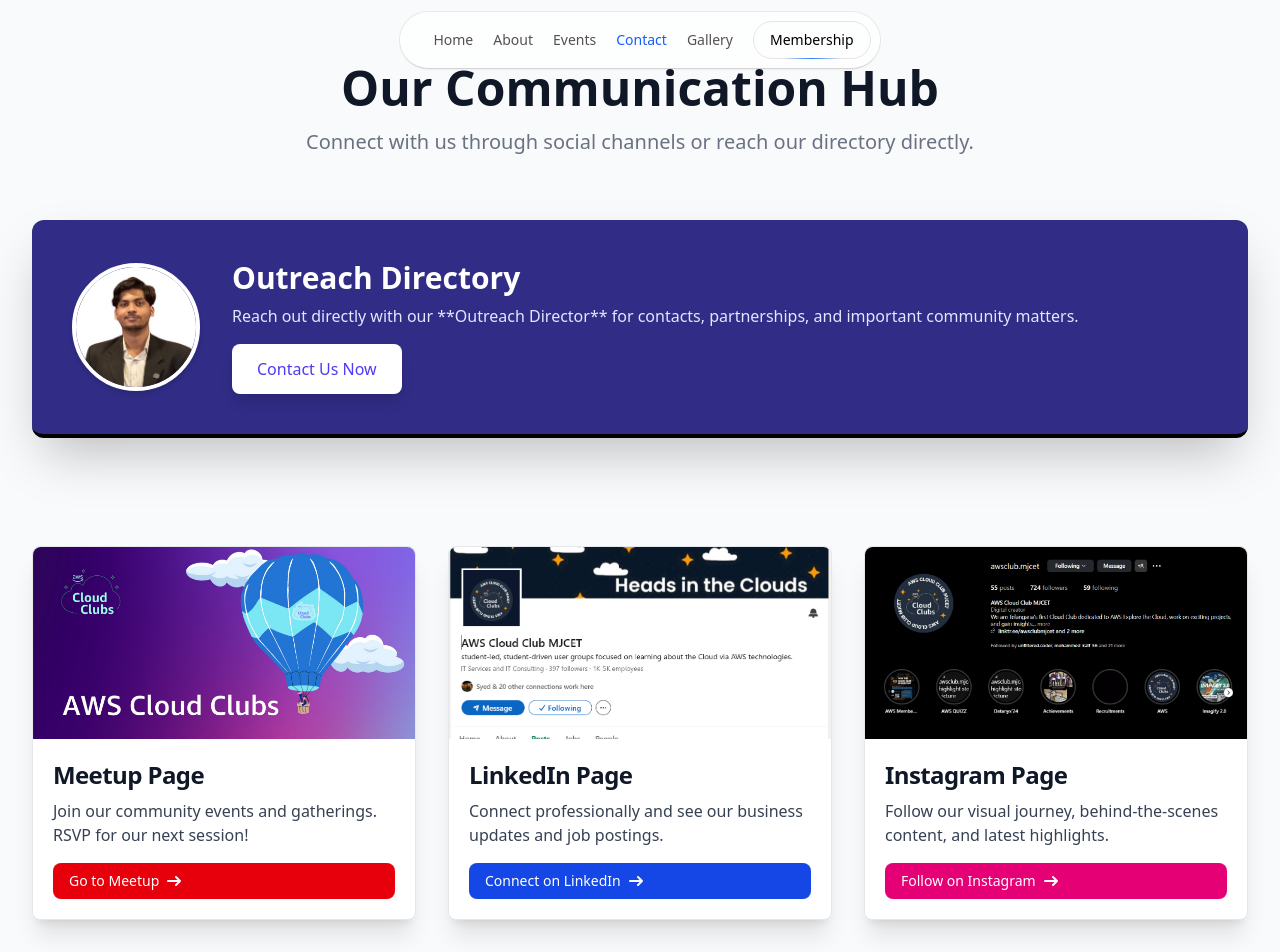
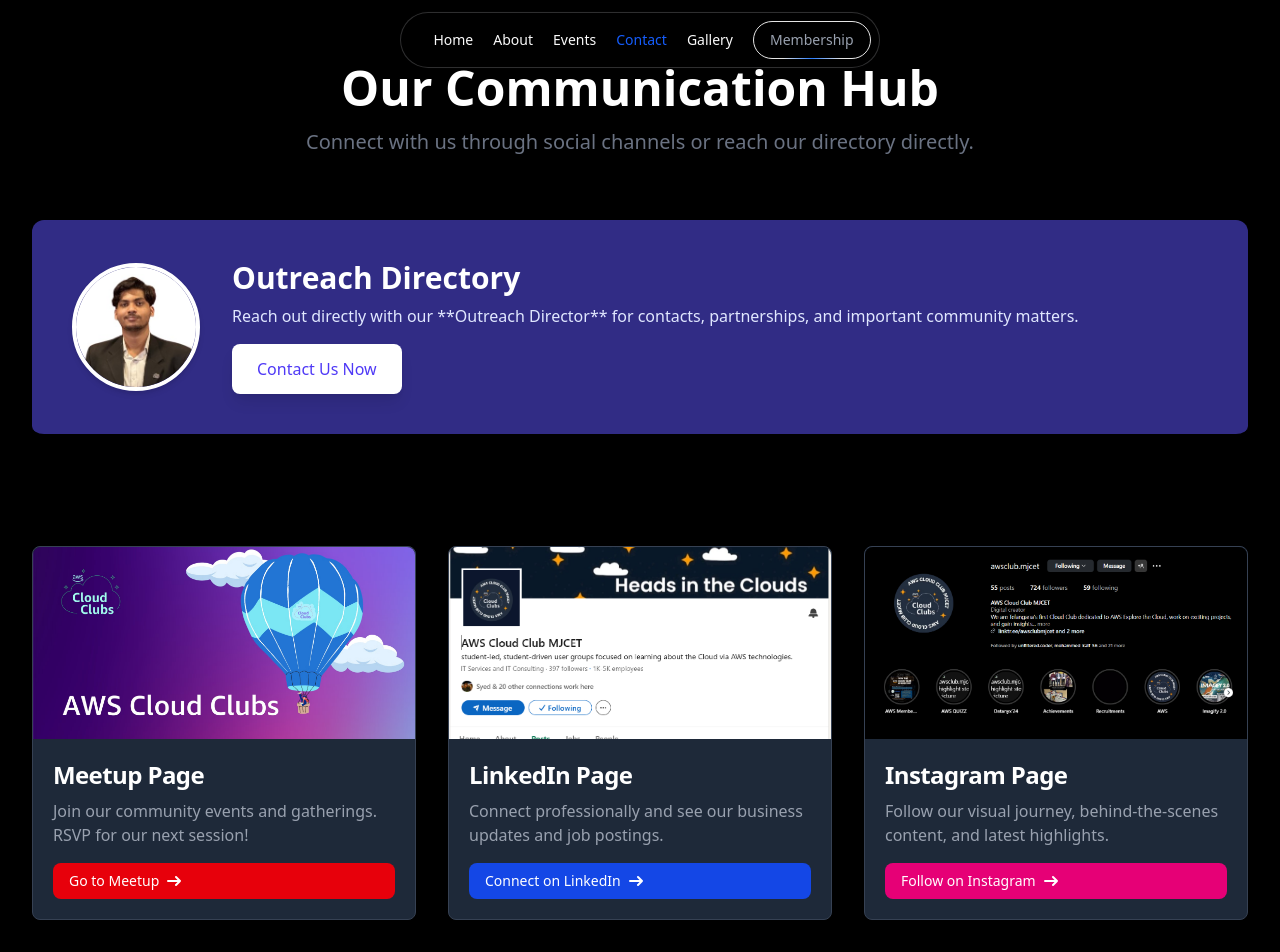
Before and after one commit to devShaik010/aws-website-v1, a React (Vite) app: page /contact in a window 1280 px wide. Shown: the top 952 px of the page. Built offline with nearby package versions, Linux system fonts and the light colour scheme.

Commit message:
Fixed theme issue in contacts page

```diff
--- a/src/components/Navbar/Navbar.jsx
+++ b/src/components/Navbar/Navbar.jsx
@@ -41,7 +41,7 @@
         animate={{ opacity: 1, y: 0 }}
         transition={{ duration: 0.3 }}
         className={cn(
-          "hidden md:flex max-w-fit fixed top-3 inset-x-0 mx-auto border border-transparent dark:border-white/[0.2] rounded-full dark:bg-black bg-white/70 backdrop-blur-md shadow-[0px_2px_3px_-1px_rgba(0,0,0,0.1),0px_1px_0px_0px_rgba(25,28,33,0.02),0px_0px_0px_1px_rgba(25,28,33,0.08)] z-[5000] pr-2 pl-8 py-2 items-center justify-center space-x-4"
+          "hidden md:flex max-w-fit fixed top-3 inset-x-0 mx-auto border border-transparent border-gray-200/[0.2] rounded-full bg-black bg-black/70 backdrop-blur-md shadow-[0px_2px_3px_-1px_rgba(0,0,0,0.1),0px_1px_0px_0px_rgba(25,28,33,0.02),0px_0px_0px_1px_rgba(25,28,33,0.08)] z-[5000] pr-2 pl-8 py-2 items-center justify-center space-x-4"
         )}
       >
         {navItems.map((navItem, idx) => (
@@ -49,7 +49,7 @@
             key={`link-desktop-${idx}`}
             to={navItem.link}
             className={cn(
-              "relative items-center flex space-x-1 text-neutral-600 hover:text-neutral-500 dark:text-neutral-50 dark:hover:text-neutral-300 group",
+              "relative items-center flex space-x-1 text-neutral-600 hover:text-neutral-500 text-neutral-50 dark:hover:text-neutral-300 group",
               location.pathname === navItem.link && "text-blue-600 dark:text-blue-400"
             )}
           >
@@ -61,7 +61,7 @@
           href={membershipFormLink}
           target="_blank"
           rel="noopener noreferrer"
-          className="border text-sm font-medium relative border-neutral-200 dark:border-white/[0.2] text-black dark:text-white px-4 py-2 rounded-full hover:bg-white/10 transition-colors"
+          className="border text-sm font-medium relative border-neutral-200 dark:border-white/[0.2] text-gray-400 px-4 py-2 rounded-full hover:bg-white/40 hover:text-black transition-colors"
         >
           <span>Membership</span>
           <span className="absolute inset-x-0 w-1/2 mx-auto -bottom-px bg-gradient-to-r from-transparent via-blue-500 to-transparent h-px" />
--- a/src/pages/Contact.jsx
+++ b/src/pages/Contact.jsx
@@ -32,7 +32,7 @@
 
 // Reusable Card Component based on the provided HTML structure
 const Card = ({ title, description, imageUrl, linkUrl, buttonText, buttonColor }) => (
-    <div className="max-w-sm bg-white border border-gray-200 rounded-lg shadow-xl dark:bg-gray-800 dark:border-gray-700 transition duration-300 transform hover:scale-[1.03] flex flex-col">
+    <div className="max-w-sm border border-gray-200 rounded-lg shadow-xl bg-gray-800 border-gray-700 transition duration-300 transform hover:scale-[1.03] flex flex-col">
         <a href={linkUrl} target="_blank" rel="noopener noreferrer">
             {/* Image section: we use object-cover to fit image in place of rounded-t-lg */}
             <img
@@ -43,11 +43,11 @@
         </a>
         <div className="p-5 flex flex-col justify-between flex-grow">
             <a href={linkUrl} target="_blank" rel="noopener noreferrer">
-                <h5 className="mb-2 text-2xl font-bold tracking-tight text-gray-900 dark:text-white">
+                <h5 className="mb-2 text-2xl font-bold tracking-tight text-gray-900 text-white">
                     {title}
                 </h5>
             </a>
-            <p className="mb-4 font-normal text-gray-700 dark:text-gray-400 flex-grow">
+            <p className="mb-4 font-normal text-gray-400 flex-grow">
                 {description}
             </p>
             <a
@@ -164,15 +164,15 @@
 
 function Contact() {
     return (
-        <div className="bg-gray-50 dark:bg-gray-900/80 min-h-screen py-16 px-4 sm:px-6 lg:px-8">
+        <div className=" dark:bg-gray-900/80 min-h-screen py-16 px-4 sm:px-6 lg:px-8">
             <div className="mx-auto max-w-7xl">
 
                 {/* Header */}
                 <div className="text-center mb-16">
-                    <h1 className="text-4xl font-extrabold text-gray-900 dark:text-white sm:text-5xl">
+                    <h1 className="text-4xl font-extrabold text-white sm:text-5xl">
                         Our Communication Hub
                     </h1>
-                    <p className="mt-4 text-xl text-gray-500 dark:text-gray-400">
+                    <p className="mt-4 text-xl text-gray-500">
                         Connect with us through social channels or reach our directory directly.
                     </p>
                 </div>
--- a/src/pages/Events.jsx
+++ b/src/pages/Events.jsx
@@ -12,7 +12,7 @@
       time: "9:00 AM(22-Nov) - 9:00 AM(23-Nov)",
       location: "Ghulam Ahmed Hall, MJCET",
       type: "Datathon",
-      description: "The Flagship event of AWS cloud club and IEEE SMC, 24-hour datathon event where students from various colleges come together to solve real-world problems using data science and machine learning. An event open to all enthusiastic minds across india.",
+      description: "The Flagship event of AWS cloud club MJCET and IEEE SMC MJCET, 24-hour datathon event where students from various colleges come together to solve real-world problems using data science and machine learning. An event open to all enthusiastic minds across india.",
       registrationLink: "https://datanyx.in/",
       image: "/images/datanyx.png",
       tags: ["Datathon", "AI ML", "Team building", "AWS", "Networking"]
--- a/src/pages/Gallery.jsx
+++ b/src/pages/Gallery.jsx
@@ -76,7 +76,7 @@
         <div className=" py-6 sm:py-8 lg:py-12">
             <div className="mx-auto max-w-screen-xl px-4 md:px-8">
                 <div className="mb-8 md:mb-12">
-                    <h2 className="text-3xl font-extrabold text-gray-800 sm:text-4xl dark:text-white">
+                    <h2 className="text-3xl font-extrabold text-gray-800 sm:text-4xl text-white">
                         Our Memories
                     </h2>
                     <p className="text-gray-500 mt-2">A collection of moments.</p>
```
